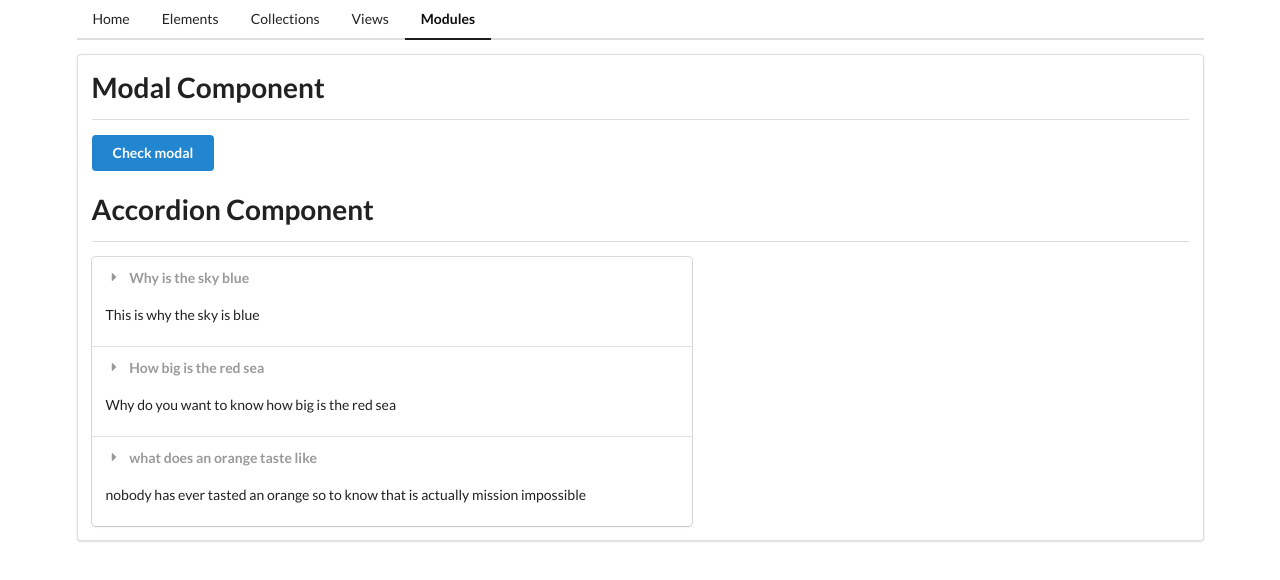
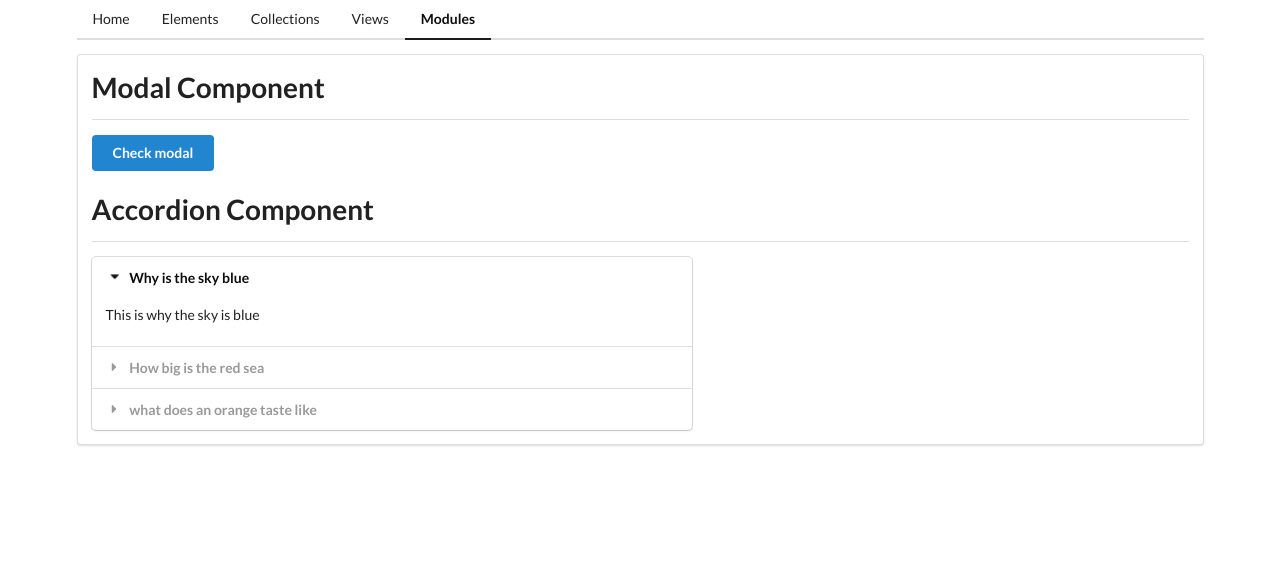
Before and after one commit to JoshMTM/componenentsappng, an Angular app: page /mods in a window 1280 px wide. Shown: the top 580 px of the page. Built offline with nearby package versions, Linux system fonts and the light colour scheme.

Commit message:
more implementation

```diff
--- a/src/app/mods/accordion/accordion.component.html
+++ b/src/app/mods/accordion/accordion.component.html
@@ -1,10 +1,10 @@
 <div class="ui accordion styled">
-    <ng-container *ngFor="let item of items">
-        <div class="title">
+    <ng-container *ngFor="let item of items; let i = index">
+        <div [ngClass]="{active: i === openedItemIndex}" class="title" (click)="onClick(i)">
             <i class="dropdown icon"></i>
             {{ item.title }}
         </div>
-        <div class="content active">
+        <div [ngClass]="{active: i === openedItemIndex}" class="content">
             <p> {{ item.content }} </p>
         </div>
     </ng-container>
--- a/src/app/mods/accordion/accordion.component.ts
+++ b/src/app/mods/accordion/accordion.component.ts
@@ -6,11 +6,20 @@ import { Component, OnInit, Input } from '@angular/core';
   styleUrls: ['./accordion.component.css']
 })
 export class AccordionComponent implements OnInit {
-  @Input() items: any[] = []
+  @Input() items: any[] = [];
+  openedItemIndex = 0;
 
   constructor() { }
 
   ngOnInit(): void {
   }
 
+  onClick(index:number) {
+    if (index == this.openedItemIndex) {
+      this.openedItemIndex = -1
+    } else {
+      this.openedItemIndex = index;
+    }
+  }
+
 }
```
